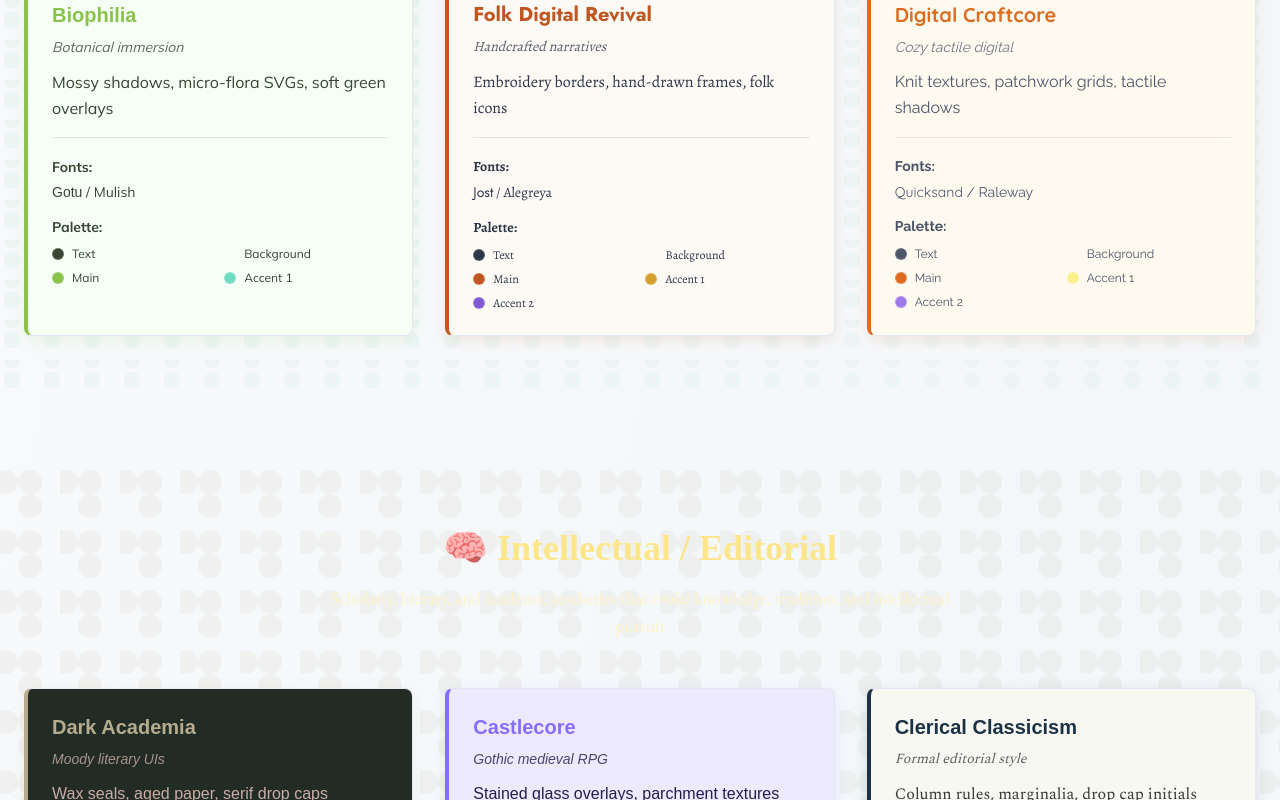
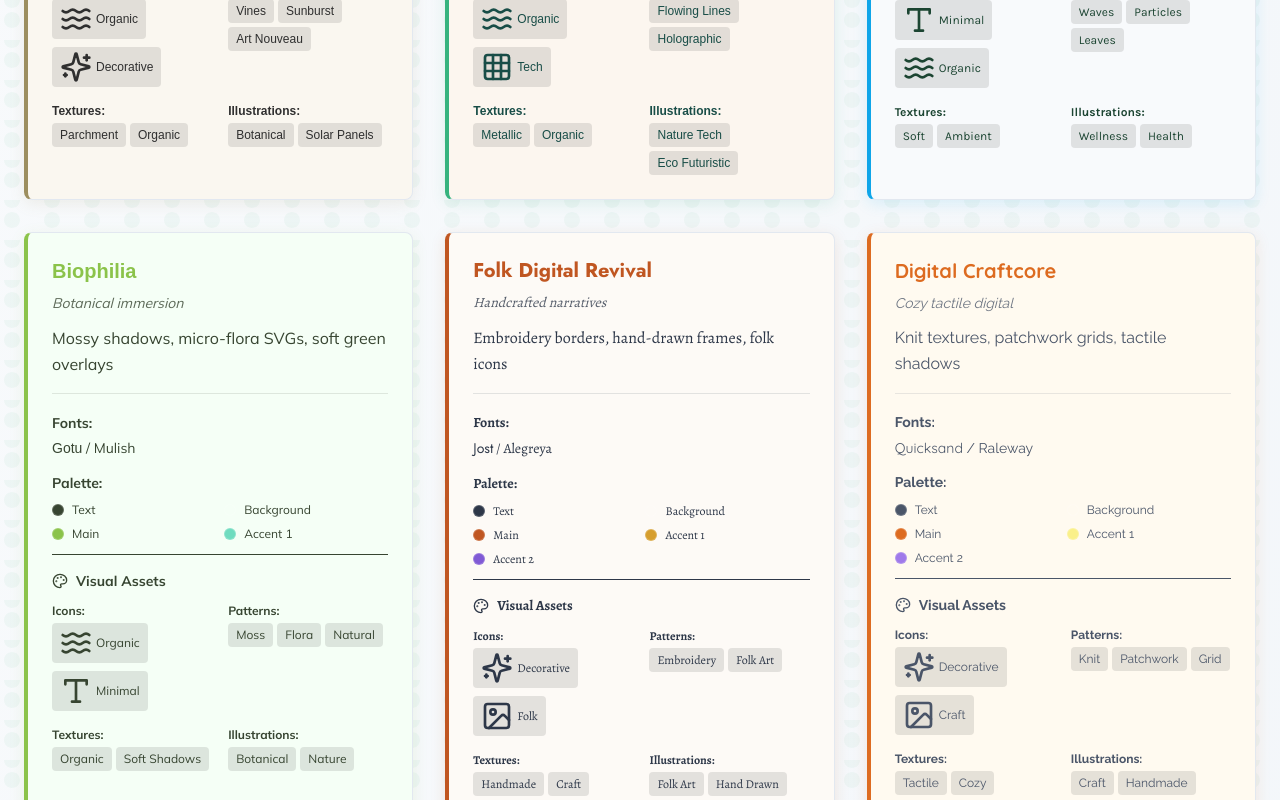
Before and after one commit to Ethiventure/aesthetic-infographic-stylizer, a React (Vite) app: page / in a window 1280 px wide. Shown: the part 960-1760 px from the top of the page. Built offline with nearby package versions, Linux system fonts and the light colour scheme; a web font is replaced by a local one.

Commit message:
Add example assets and library suggestions
Incorporate asset guidelines and library suggestions into the style card components based on the provided table.

```diff
--- /dev/null
+++ b/src/components/AssetShowcase.tsx
@@ -0,0 +1,92 @@
+
+import React from 'react';
+import { Image, Palette, Type, Sparkles, Grid3X3, Waves } from 'lucide-react';
+
+interface AssetShowcaseProps {
+  assets: {
+    icons?: string[];
+    patterns?: string[];
+    textures?: string[];
+    illustrations?: string[];
+  };
+  theme: string;
+}
+
+const AssetShowcase: React.FC<AssetShowcaseProps> = ({ assets, theme }) => {
+  const getIconComponent = (iconType: string) => {
+    switch (iconType) {
+      case 'geometric': return <Grid3X3 className="w-8 h-8" />;
+      case 'organic': return <Waves className="w-8 h-8" />;
+      case 'minimal': return <Type className="w-8 h-8" />;
+      case 'decorative': return <Sparkles className="w-8 h-8" />;
+      case 'tech': return <Grid3X3 className="w-8 h-8" />;
+      default: return <Image className="w-8 h-8" />;
+    }
+  };
+
+  return (
+    <div className="mt-4 pt-4 border-t border-opacity-20 border-current">
+      <h4 className="text-sm font-semibold mb-3 flex items-center gap-2">
+        <Palette className="w-4 h-4" />
+        Visual Assets
+      </h4>
+
+      <div className="grid grid-cols-2 gap-4 text-xs">
+        {assets.icons && (
+          <div>
+            <strong>Icons:</strong>
+            <div className="flex gap-2 mt-1 flex-wrap">
+              {assets.icons.map((icon, index) => (
+                <div key={index} className="flex items-center gap-1 bg-black bg-opacity-10 rounded px-2 py-1">
+                  {getIconComponent(icon)}
+                  <span className="capitalize">{icon}</span>
+                </div>
+              ))}
+            </div>
+          </div>
+        )}
+
+        {assets.patterns && (
+          <div>
+            <strong>Patterns:</strong>
+            <div className="flex gap-1 mt-1 flex-wrap">
+              {assets.patterns.map((pattern, index) => (
+                <span key={index} className="bg-black bg-opacity-10 rounded px-2 py-1 text-xs capitalize">
+                  {pattern}
+                </span>
+              ))}
+            </div>
+          </div>
+        )}
+
+        {assets.textures && (
+          <div>
+            <strong>Textures:</strong>
+            <div className="flex gap-1 mt-1 flex-wrap">
+              {assets.textures.map((texture, index) => (
+                <span key={index} className="bg-black bg-opacity-10 rounded px-2 py-1 text-xs capitalize">
+                  {texture}
+                </span>
+              ))}
+            </div>
+          </div>
+        )}
+
+        {assets.illustrations && (
+          <div>
+            <strong>Illustrations:</strong>
+            <div className="flex gap-1 mt-1 flex-wrap">
+              {assets.illustrations.map((illustration, index) => (
+                <span key={index} className="bg-black bg-opacity-10 rounded px-2 py-1 text-xs capitalize">
+                  {illustration}
+                </span>
+              ))}
+            </div>
+          </div>
+        )}
+      </div>
+    </div>
+  );
+};
+
+export default AssetShowcase;
--- a/src/components/StyleCard.tsx
+++ b/src/components/StyleCard.tsx
@@ -1,5 +1,6 @@
 
 import React from 'react';
+import AssetShowcase from './AssetShowcase';
 
 interface StyleCardProps {
   style: {
@@ -12,6 +13,12 @@ interface StyleCardProps {
     background: string;
     textColor: string;
     visualDetails: string;
+    assets?: {
+      icons?: string[];
+      patterns?: string[];
+      textures?: string[];
+      illustrations?: string[];
+    };
   };
 }
 
@@ -98,6 +105,10 @@ const StyleCard: React.FC<StyleCardProps> = ({ style }) => {
             ))}
           </div>
         </div>
+
+        {style.assets && (
+          <AssetShowcase assets={style.assets} theme={style.theme} />
+        )}
       </div>
     </div>
   );
--- a/src/components/sections/EcoSection.tsx
+++ b/src/components/sections/EcoSection.tsx
@@ -13,7 +13,13 @@ const EcoSection = () => {
       accentColors: ["#E8D39E", "#567C5F"],
       background: "#FAF7F0",
       textColor: "#2F2F2F",
-      visualDetails: "SVG vine dividers, parchment textures, sunburst gradients"
+      visualDetails: "SVG vine dividers, parchment textures, sunburst gradients",
+      assets: {
+        icons: ["organic", "decorative"],
+        patterns: ["vines", "sunburst", "art nouveau"],
+        textures: ["parchment", "organic"],
+        illustrations: ["botanical", "solar panels"]
+      }
     },
     {
       theme: "Art Nouveau Solarpunk",
@@ -24,7 +30,13 @@ const EcoSection = () => {
       accentColors: ["#FFD700", "#F9C846"],
       background: "#FCF6EF",
       textColor: "#184D47",
-      visualDetails: "Animated vines, decorative linework, holographic teals"
+      visualDetails: "Animated vines, decorative linework, holographic teals",
+      assets: {
+        icons: ["organic", "tech"],
+        patterns: ["flowing lines", "holographic"],
+        textures: ["metallic", "organic"],
+        illustrations: ["nature tech", "eco futuristic"]
+      }
     },
     {
       theme: "Organic & Health",
@@ -35,7 +47,13 @@ const EcoSection = () => {
       accentColors: ["#B6E0FE", "#98C9A3"],
       background: "#F8FAFC",
       textColor: "#1C4532",
-      visualDetails: "Wavy dividers, subtle leaf patterns, particle floats"
+      visualDetails: "Wavy dividers, subtle leaf patterns, particle floats",
+      assets: {
+        icons: ["minimal", "organic"],
+        patterns: ["waves", "particles", "leaves"],
+        textures: ["soft", "ambient"],
+        illustrations: ["wellness", "health"]
+      }
     },
     {
       theme: "Biophilia",
@@ -46,7 +64,13 @@ const EcoSection = () => {
       accentColors: ["#6FDCBF"],
       background: "#F5FFF6",
       textColor: "#374531",
-      visualDetails: "Mossy shadows, micro-flora SVGs, soft green overlays"
+      visualDetails: "Mossy shadows, micro-flora SVGs, soft green overlays",
+      assets: {
+        icons: ["organic", "minimal"],
+        patterns: ["moss", "flora", "natural"],
+        textures: ["organic", "soft shadows"],
+        illustrations: ["botanical", "nature"]
+      }
     },
     {
       theme: "Folk Digital Revival",
@@ -57,7 +81,13 @@ const EcoSection = () => {
       accentColors: ["#D69E2E", "#805AD5"],
       background: "#FDFAF6",
       textColor: "#2D3748",
-      visualDetails: "Embroidery borders, hand-drawn frames, folk icons"
+      visualDetails: "Embroidery borders, hand-drawn frames, folk icons",
+      assets: {
+        icons: ["decorative", "folk"],
+        patterns: ["embroidery", "folk art"],
+        textures: ["handmade", "craft"],
+        illustrations: ["folk art", "hand drawn"]
+      }
     },
     {
       theme: "Digital Craftcore",
@@ -68,7 +98,13 @@ const EcoSection = () => {
       accentColors: ["#FAF089", "#9F7AEA"],
       background: "#FFFAF0",
       textColor: "#4A5568",
-      visualDetails: "Knit textures, patchwork grids, tactile shadows"
+      visualDetails: "Knit textures, patchwork grids, tactile shadows",
+      assets: {
+        icons: ["decorative", "craft"],
+        patterns: ["knit", "patchwork", "grid"],
+        textures: ["tactile", "cozy"],
+        illustrations: ["craft", "handmade"]
+      }
     }
   ];
 
--- a/src/components/sections/MaximalistSection.tsx
+++ b/src/components/sections/MaximalistSection.tsx
@@ -13,7 +13,13 @@ const MaximalistSection = () => {
       accentColors: ["#FFF600", "#4361EE"],
       background: "#FFF5EA",
       textColor: "#1A1A2E",
-      visualDetails: "Patterned collages, shadow layering"
+      visualDetails: "Patterned collages, shadow layering",
+      assets: {
+        icons: ["decorative", "geometric"],
+        patterns: ["collage", "layered", "complex"],
+        textures: ["bold", "layered shadows"],
+        illustrations: ["collage", "maximalist"]
+      }
     },
     {
       theme: "Dopamine Brights",
@@ -24,7 +30,13 @@ const MaximalistSection = () => {
       accentColors: ["#FFD166", "#06D6A0", "#118AB2"],
       background: "#FFFFFF",
       textColor: "#073B4C",
-      visualDetails: "Micro-animations, bold blocks"
+      visualDetails: "Micro-animations, bold blocks",
+      assets: {
+        icons: ["decorative", "animated"],
+        patterns: ["bright", "energetic", "blocks"],
+        textures: ["vibrant", "animated"],
+        illustrations: ["fun", "colorful"]
+      }
     },
     {
       theme: "Vaporwave",
@@ -35,7 +47,13 @@ const MaximalistSection = () => {
       accentColors: ["#50FFD9", "#B47AEA"],
       background: "#FDEFF9",
       textColor: "#22223B",
-      visualDetails: "Pastel grids, VHS glitches"
+      visualDetails: "Pastel grids, VHS glitches",
+      assets: {
+        icons: ["retro", "geometric"],
+        patterns: ["grid", "glitch", "vhs"],
+        textures: ["retro", "dreamy"],
+        illustrations: ["80s", "vaporwave"]
+      }
     }
   ];
 
--- a/src/components/sections/TechSection.tsx
+++ b/src/components/sections/TechSection.tsx
@@ -13,7 +13,13 @@ const TechSection = () => {
       accentColors: ["#5EEAFF", "#FF5C5C"],
       background: "#1D1F20",
       textColor: "#FAFBFC",
-      visualDetails: "High-contrast cards, grid overlays, duotone icons"
+      visualDetails: "High-contrast cards, grid overlays, duotone icons",
+      assets: {
+        icons: ["geometric", "minimal"],
+        patterns: ["grid", "duotone", "high contrast"],
+        textures: ["rough", "digital"],
+        illustrations: ["abstract", "geometric"]
+      }
     },
     {
       theme: "Colourful Glassmorphism",
@@ -24,7 +30,13 @@ const TechSection = () => {
       accentColors: ["#EF476F", "#FFD166", "#38BDF8"],
       background: "#F1F5F9",
       textColor: "#1E293B",
-      visualDetails: "Frosted panels, corner blurs, liquid blobs"
+      visualDetails: "Frosted panels, corner blurs, liquid blobs",
+      assets: {
+        icons: ["minimal", "tech"],
+        patterns: ["glass", "blur", "liquid"],
+        textures: ["frosted", "translucent"],
+        illustrations: ["abstract", "fluid"]
+      }
     },
     {
       theme: "Tech E-Learning",
@@ -35,7 +47,13 @@ const TechSection = () => {
       accentColors: ["#2563EB", "#0A1128"],
       background: "#F8FAFC",
       textColor: "#1E293B",
-      visualDetails: "Modular cards, lilac CTAs, journey indicators"
+      visualDetails: "Modular cards, lilac CTAs, journey indicators",
+      assets: {
+        icons: ["minimal", "tech"],
+        patterns: ["modular", "progress"],
+        textures: ["clean", "soft"],
+        illustrations: ["educational", "tech"]
+      }
     },
     {
       theme: "AI-First Minimalism",
@@ -46,7 +64,13 @@ const TechSection = () => {
       accentColors: ["#818CF8", "#38BDF8"],
       background: "#F9FAFB",
       textColor: "#111827",
-      visualDetails: "Generative gradients, fluid layouts"
+      visualDetails: "Generative gradients, fluid layouts",
+      assets: {
+        icons: ["minimal", "tech"],
+        patterns: ["gradient", "fluid", "adaptive"],
+        textures: ["smooth", "generative"],
+        illustrations: ["AI", "abstract"]
+      }
     },
     {
       theme: "Cyberpunk",
@@ -57,7 +81,13 @@ const TechSection = () => {
       accentColors: ["#FF006E"],
       background: "#18122B",
       textColor: "#F4FAFF",
-      visualDetails: "Neon glows, glitch overlays, circuit motifs"
+      visualDetails: "Neon glows, glitch overlays, circuit motifs",
+      assets: {
+        icons: ["tech", "geometric"],
+        patterns: ["neon", "glitch", "circuit"],
+        textures: ["neon glow", "digital"],
+        illustrations: ["cyberpunk", "futuristic"]
+      }
     },
     {
       theme: "Neo-Pastel Utility",
@@ -68,7 +98,13 @@ const TechSection = () => {
       accentColors: ["#B6E0FE", "#98C9A3"],
       background: "#F8F9FA",
       textColor: "#212529",
-      visualDetails: "Color blocks, clean panels"
+      visualDetails: "Color blocks, clean panels",
+      assets: {
+        icons: ["minimal", "geometric"],
+        patterns: ["blocks", "clean"],
+        textures: ["soft", "pastel"],
+        illustrations: ["minimal", "functional"]
+      }
     }
   ];
 
```
